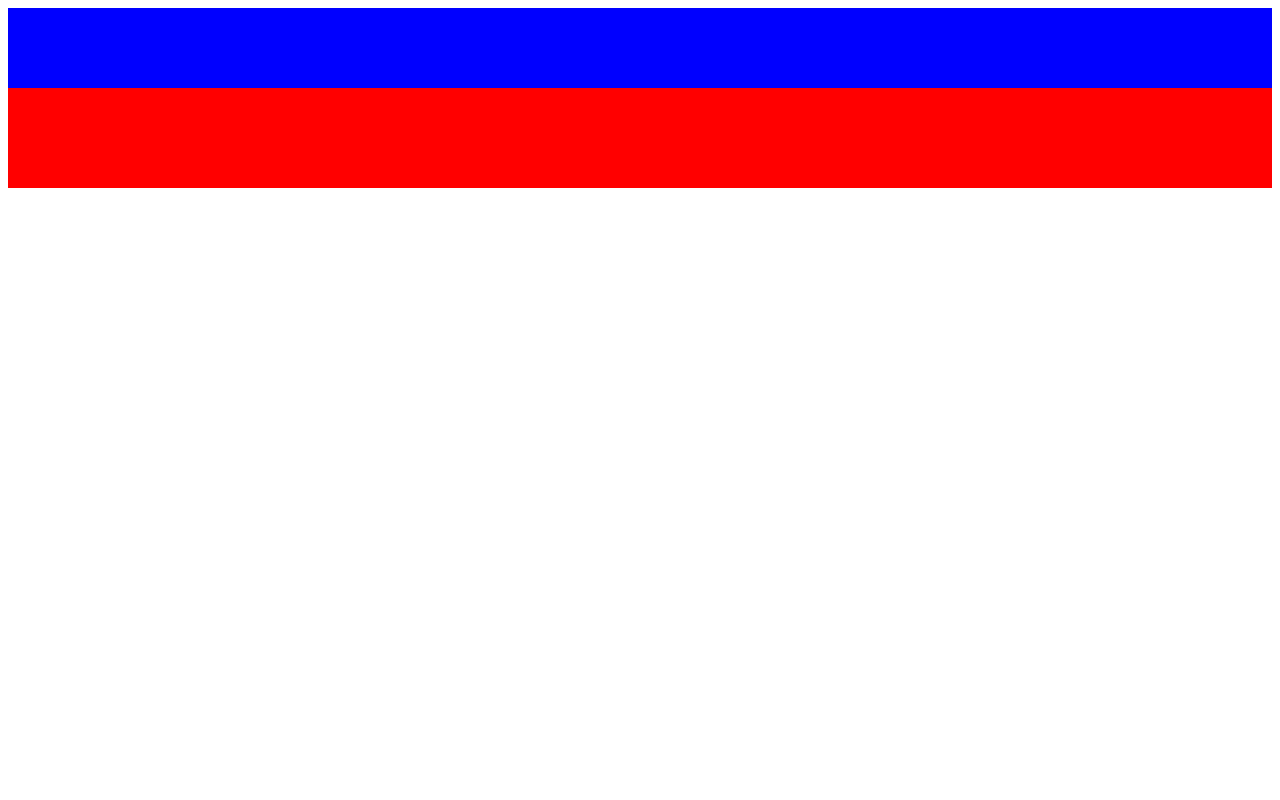
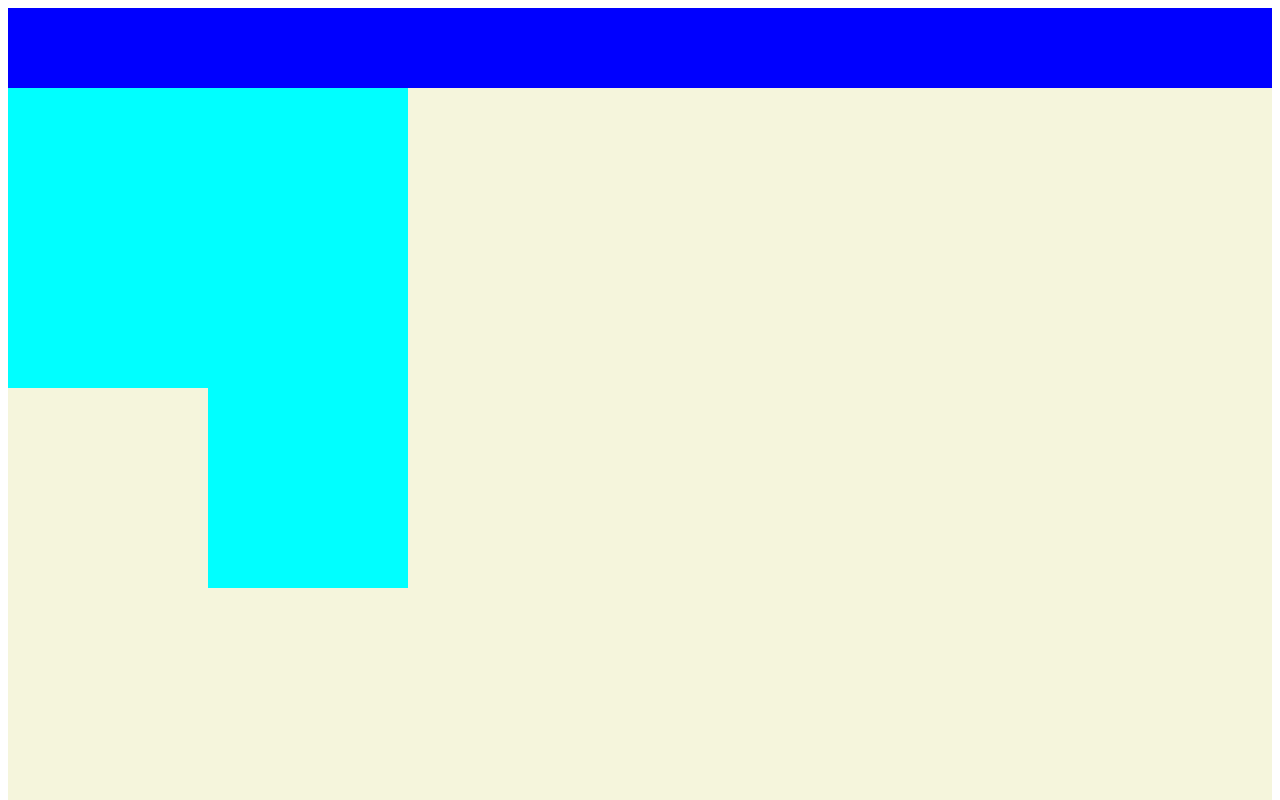
Before and after one commit to bento-lulu/ben.github.io, a plain HTML site: page index.html in a window 1280 px wide. Shown: the top 800 px of the page. Drawn offline with Linux system fonts and the light colour scheme.

Commit message:
Adicionadas alturas dos conteudos da pagina

```diff
--- a/estilos.css
+++ b/estilos.css
@@ -10,13 +10,16 @@
 #body #menu{
     width: 200px;
     background-color: aqua;
+    height: 300px;
 }
 #body #content{
     background-color: aliceblue;
+    height: 800px;
 }
 #body #news{
     width: 200px;
     background-color: cyan;
+    height: 500px;
 }
 
 #footer{
```
